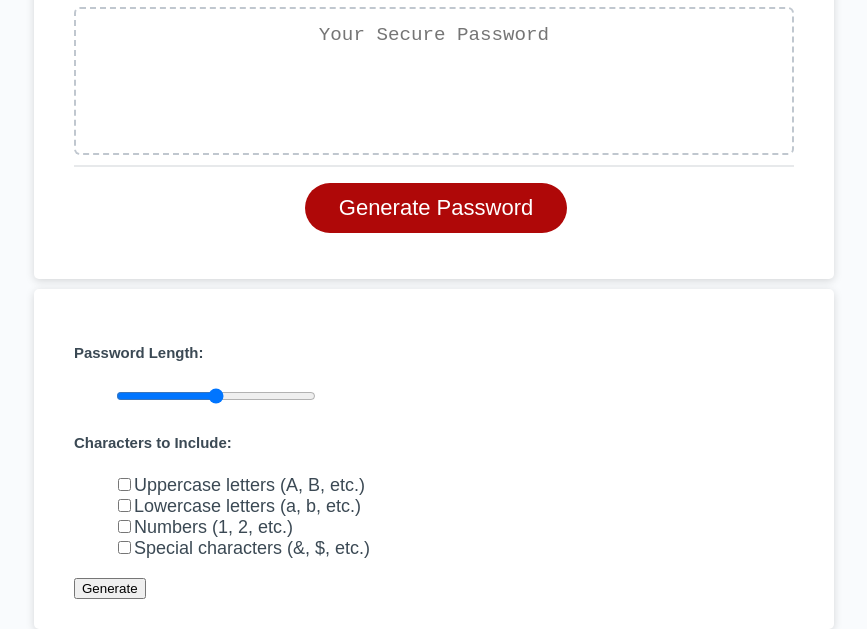
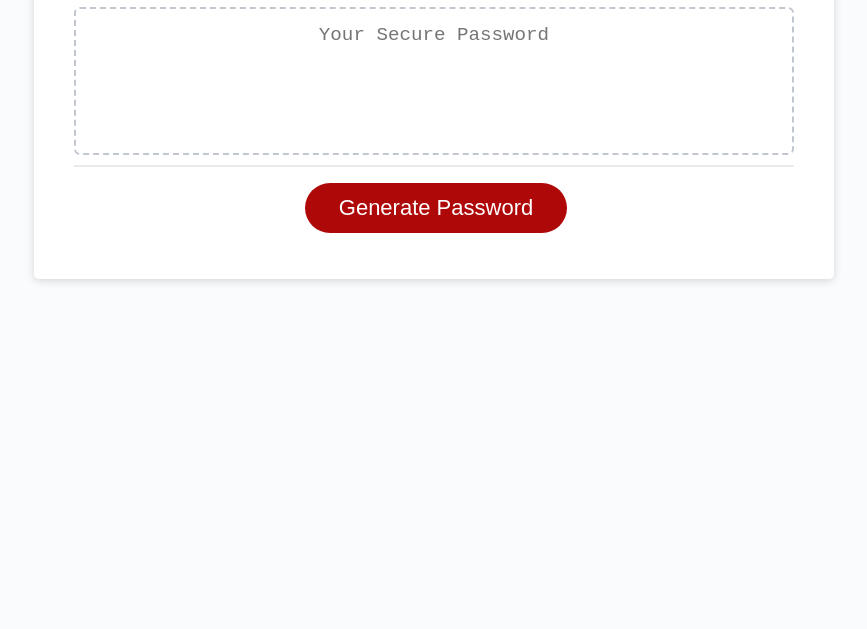
Before and after one commit to stms15/random-password-generator, a plain HTML site: page index.html in a window 1280 px wide. Shown: the part 241-870 px from the top of the page, without its empty margins (206-1073 px from the left). After the commit the page ends 800 px from the top, so only its background shows below. Drawn offline with Linux system fonts and the light colour scheme.

Commit message:
changed form to be prompts

```diff
--- a/assets/js/script.js
+++ b/assets/js/script.js
@@ -1,5 +1,21 @@
 // Assignment Code
 var generateBtn = document.querySelector("#generate");
+
+// Validate the criteria data
+function validateCriteria() {
+
+}
+
+// Generate a random password based on the criteria
+function generatePassword() {
+  var passwordLen = prompt("Please enter the number of characters to use between 8 and 128");
+  var characterTypes = prompt("Please enter the NUMBER(S) associated with the types of characters to use, separated by a comma.\n\n" + "1. Lower case (a, b...)\n" + "2. Upper case (A, B...)\n" + "3. Numbers (1, 2...)\n" + "4. Special characters (@, $...)");
+
+  console.log(passwordLen);
+  console.log(characterTypes);
+
+  // validateCriteria(passwordLen, characterTypes);
+}
 
 // Write password to the #password input
 function writePassword() {
@@ -10,5 +26,6 @@ function writePassword() {
 
 }
 
+
 // Add event listener to generate button
 generateBtn.addEventListener("click", writePassword);
--- a/index.html
+++ b/index.html
@@ -28,22 +28,6 @@
           <button id="generate" class="btn">Generate Password</button>
         </div>
       </div>
-      <div class="card" style="margin-top:10px;">
-        <form>
-          <h5>Password Length:</h5>
-          <ul>
-            <li><label for="length"></label><input type="range" min="8" max="128" step="1" id="length"></li>
-          </ul>
-          <h5>Characters to Include:</h5>
-          <ul>
-            <li><input type="checkbox" id="include-upper"><label for="include-upper">Uppercase letters (A, B, etc.)</label></li>
-            <li><input type="checkbox" id="include-lower"><label for="include-lower">Lowercase letters (a, b, etc.)</label></li>
-            <li><input type="checkbox" id="include-numbers"><label for="include-numbers">Numbers (1, 2, etc.)</label></li>
-            <li><input type="checkbox" id="include-special"><label for="include-special">Special characters (&, $, etc.)</label></li>
-          </ul>
-          <input type="button" value="Generate" id="criteria-bttn">
-        </form>
-      </div>
     </div>
     <script src="assets/js/script.js"></script>
   </body>
```
Also changed, not shown: 2 other files.
